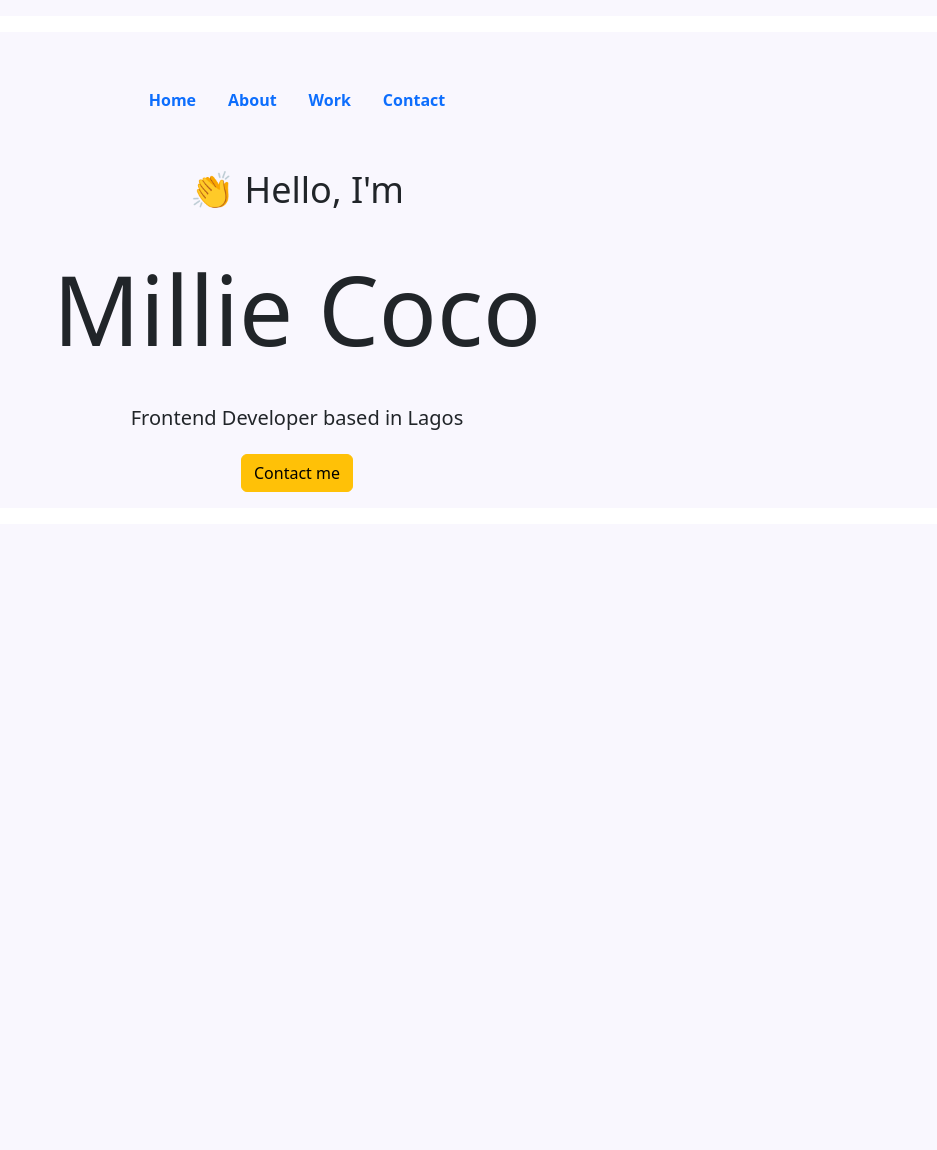
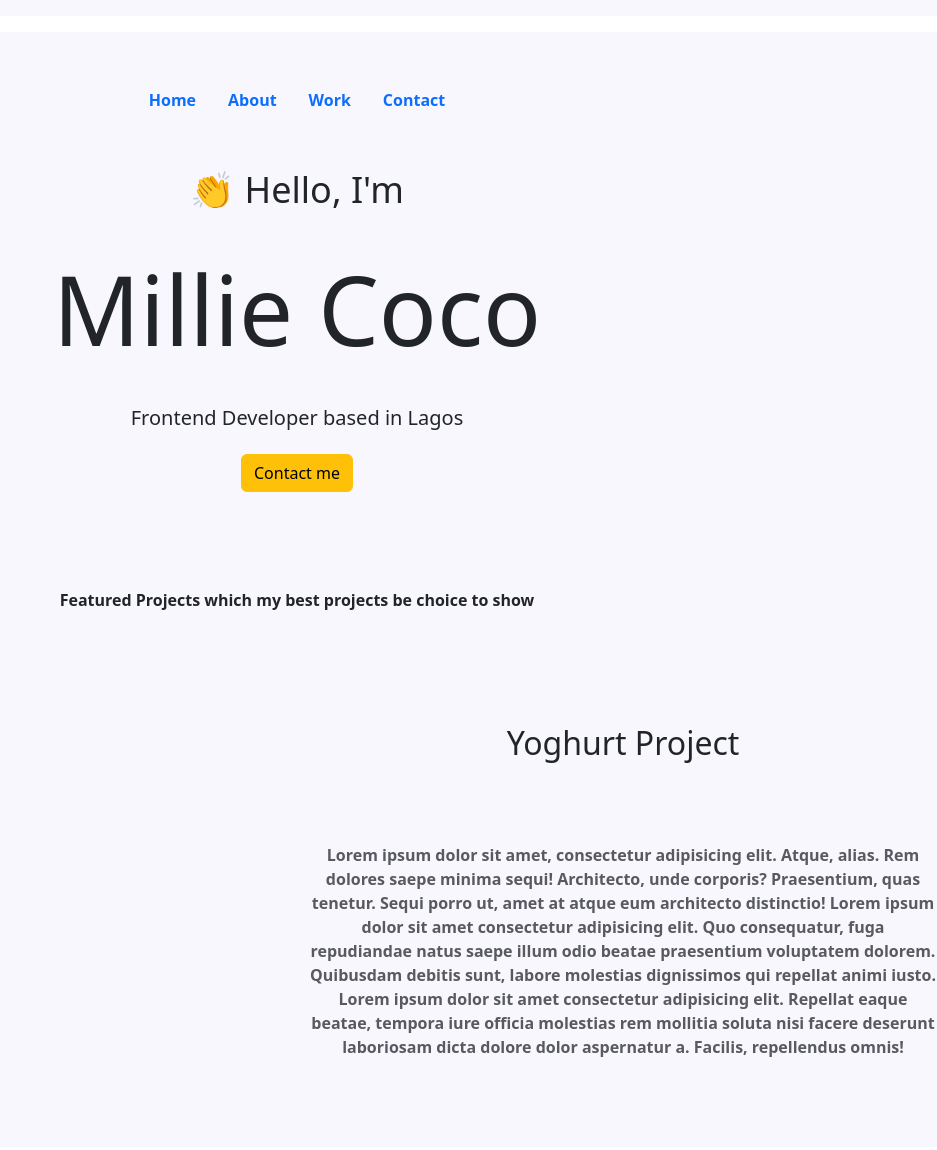
Before and after one commit to mileycent/Responsive, a plain HTML site: page index.html in a window 1280 px wide. Shown: the whole page, without its empty margins (343-1280 px from the left). Before the commit the page ends 800 px from the top, so only its background shows below. Drawn offline with nearby package versions, Linux system fonts and the light colour scheme.

Commit message:
Arranging the Elements

```diff
--- a/index.html
+++ b/index.html
@@ -27,6 +27,21 @@
     <h1>Millie Coco</h1>
     <h5>Frontend Developer based in Lagos</h5>
     <button type="button" class="btn btn-warning">Contact me</button>
-</div>
+</div><div class="container-1">
+    <p class="text-center m-5">Featured Projects which my best projects be choice to show</p>
+    <div class="row">
+        <div class="col-6">
+            </div>
+            <div class="col-6">
+                <h2 class="text-center mb-5">Yoghurt Project</h2>
+                <p class="mb-4 text-muted">Lorem ipsum dolor sit amet, consectetur adipisicing elit. Atque, alias. Rem dolores saepe minima sequi! Architecto, unde corporis? Praesentium, quas tenetur. Sequi porro ut, amet at atque eum architecto distinctio!
+                    Lorem ipsum dolor sit amet consectetur adipisicing elit. Quo consequatur, fuga repudiandae natus saepe illum odio beatae praesentium voluptatem dolorem. Quibusdam debitis sunt, labore molestias dignissimos qui repellat animi iusto.
+                    Lorem ipsum dolor sit amet consectetur adipisicing elit. Repellat eaque beatae, tempora iure officia molestias rem mollitia soluta nisi facere deserunt laboriosam dicta dolore dolor aspernatur a. Facilis, repellendus omnis!
+
+                </p>
+        </div>
+    </div>
+
+  </div>
 </body>
 </html>
```
